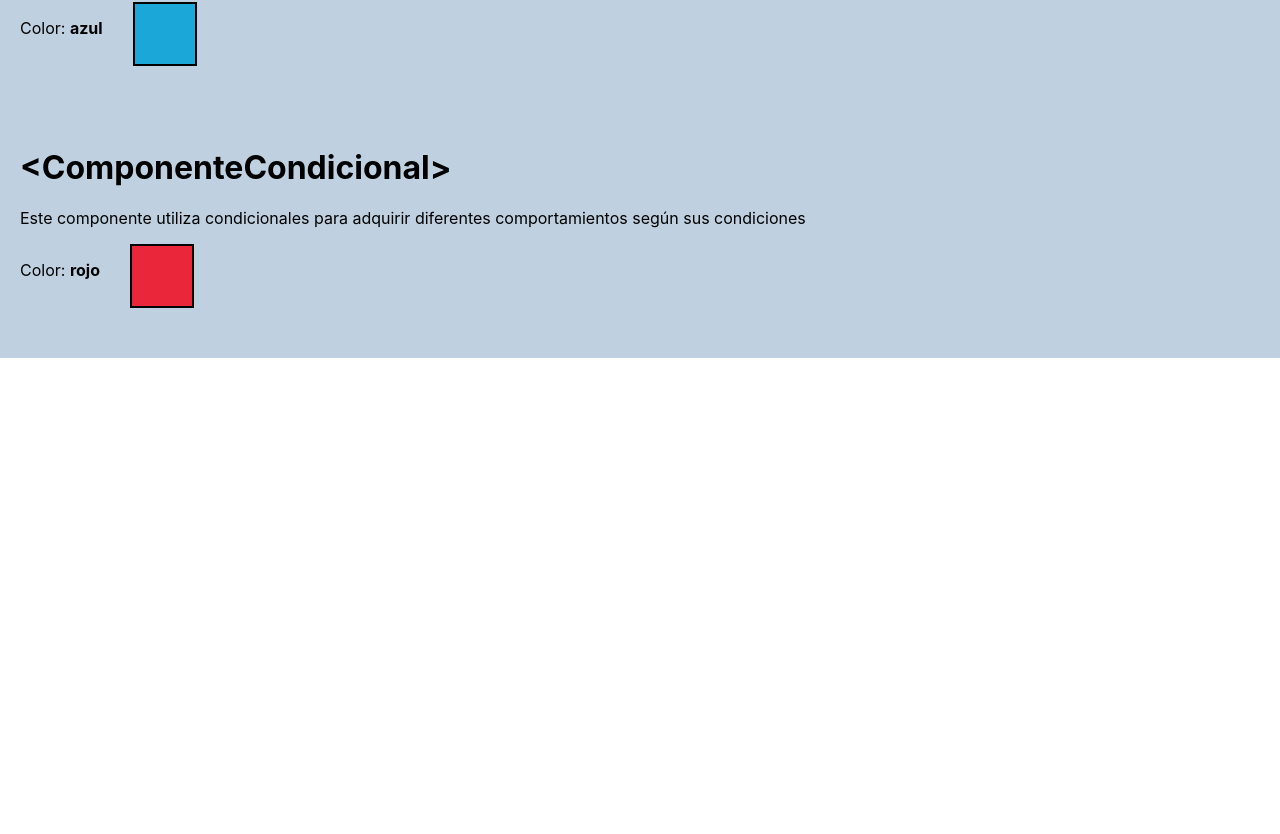
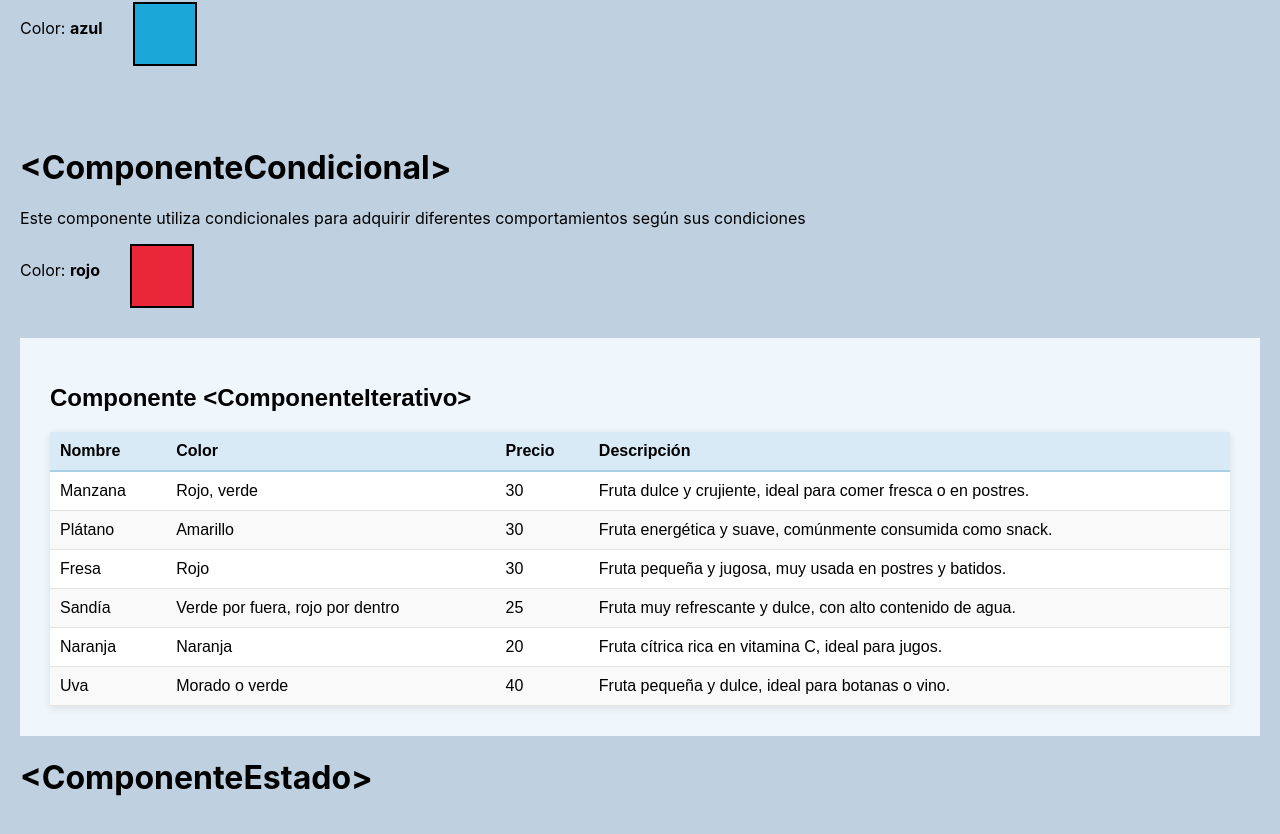
Before and after one commit to aDaowz/itStep_cursos, a React (Create React App) app in the folder React/Proyecto/estudio-react/: page / in a window 1280 px wide. Shown: the part 1339-2173 px from the top of the page. Before the commit the page ends 1697 px from the top, so only its background shows below. Built offline with nearby package versions, Linux system fonts and the light colour scheme.

Commit message:
Se agrega componente iterativo y preparacion para componente de estado

```diff
--- a/React/Proyecto/estudio-react/src/App.js
+++ b/React/Proyecto/estudio-react/src/App.js
@@ -6,9 +6,51 @@ import ComponenteProps from "./components/ComponenteProps/ComponenteProps";
 import ComponenteDestructurado from "./components/ComponenteDestructurado/ComponenteDestructurado";
 import ComponenteChildren from "./components/ComponenteChildren/ComponenteChildren";
 import ComponenteCondicional from "./components/ComponenteCondicional/ComponenteCondicional";
+import ComponenteIterativo from "./components/ComponenteIterativo/ComponenteIterativo";
+import ComponenteEstado from "./components/ComponenteEstado/ComponenteEstado";
 
 // Ejercicio
 import Ejercicio1 from "./pages/Ejercicio1/Ejercicio1";
+
+const frutas = [
+  {
+    nombre: "Manzana",
+    color: "Rojo, verde",
+    precio: 30,
+    descripcion: "Fruta dulce y crujiente, ideal para comer fresca o en postres.",
+  },
+  {
+    nombre: "Plátano",
+    color: "Amarillo",
+    precio: 30,
+    descripcion: "Fruta energética y suave, comúnmente consumida como snack.",
+  },
+  {
+    nombre: "Fresa",
+    color: "Rojo",
+    precio: 30,
+    descripcion: "Fruta pequeña y jugosa, muy usada en postres y batidos.",
+  },
+  {
+    nombre: "Sandía",
+    color: "Verde por fuera, rojo por dentro",
+    precio: 25,
+    descripcion: "Fruta muy refrescante y dulce, con alto contenido de agua.",
+  },
+  {
+    nombre: "Naranja",
+    color: "Naranja",
+    precio: 20,
+    descripcion: "Fruta cítrica rica en vitamina C, ideal para jugos.",
+  },
+  {
+    nombre: "Uva",
+    color: "Morado o verde",
+    precio: 40,
+    descripcion: "Fruta pequeña y dulce, ideal para botanas o vino.",
+  },
+
+];
 
 function App() {
   return (
@@ -37,6 +79,8 @@ function App() {
         </ComponenteChildren>
         <ComponenteCondicional color={{nombre: 'azul', codigo: '#1ba7d8'}} />
         <ComponenteCondicional color={{nombre: 'rojo', codigo: '#ea263a'}} />
+        <ComponenteIterativo datos={ frutas } />
+        <ComponenteEstado />
       </ComponenteChildren>
     </div>
   );
--- /dev/null
+++ b/React/Proyecto/estudio-react/src/components/ComponenteEstado/ComponenteEstado.css
@@ -0,0 +1,31 @@
+.componenteEstado {
+  padding: 20px;
+  background-color: white;
+  border: 1px solid #c7def4;
+  max-width: 400px;
+  margin: 30px auto;
+  text-align: center;
+  border-radius: 8px;
+}
+
+.componenteEstado h1{
+  font-size: 23px;
+}
+
+.mensaje {
+  font-size: 18px;
+  margin-bottom: 10px;
+}
+
+.botonAbrir {
+  padding: 10px 20px;
+  background-color: #3399ff;
+  color: white;
+  border: none;
+  border-radius: 4px;
+  cursor: pointer;
+}
+
+.botonAbrir:hover {
+  background-color: #287dc9;
+}
--- /dev/null
+++ b/React/Proyecto/estudio-react/src/components/ComponenteEstado/ComponenteEstado.js
@@ -0,0 +1,24 @@
+import './ComponenteEstado.css';
+
+/*
+-----------------------------------------------------
+El Estado en React
+-----------------------------------------------------
+
+Para poder manejar el estado de un componente y controlar qué sucede durante la ejecución de la aplicación o durante la interacción del usuario, en React se utiliza el concepto de Estado (del inglés "State")
+
+El estado suele usarse para poder "recordar" si alguna ventana está abierta, cerrada, etc, sólo por poner un ejemplo.
+
+El estado se guarda usando un tipo de función especial denominado "hook". En este ejemplo el hook utilizado será "useState", siendo este el hook más básico de todos.
+
+-----------------------------------------------------
+Hooks
+-----------------------------------------------------
+
+*/
+
+function ComponenteEstado(){
+    return <h1>&lt;ComponenteEstado&gt;</h1>
+}
+
+export default ComponenteEstado;
--- /dev/null
+++ b/React/Proyecto/estudio-react/src/components/ComponenteIterativo/ComponenteIterativo.css
@@ -0,0 +1,39 @@
+/* Contenedor general */
+.componenteIterativo {
+    background-color: #f0f7fc;
+    padding: 30px;
+    font-family: Arial, sans-serif;
+}
+
+/* Título */
+.componenteIterativo h1 {
+    font-size: 24px;
+    margin-bottom: 20px;
+}
+
+/* Tabla */
+.componenteIterativo table {
+    width: 100%;
+    border-collapse: collapse;
+    background-color: white;
+    box-shadow: 0 2px 8px rgba(0, 0, 0, 0.1);
+}
+
+/* Encabezados */
+.componenteIterativo th {
+    background-color: #d9eaf7;
+    padding: 10px;
+    text-align: left;
+    border-bottom: 2px solid #a9cfe7;
+}
+
+/* Celdas */
+.componenteIterativo td {
+    padding: 10px;
+    border-bottom: 1px solid #e3e3e3;
+}
+
+/* Zebra rows */
+.componenteIterativo tr:nth-child(even) td {
+    background-color: #f9f9f9;
+}
--- /dev/null
+++ b/React/Proyecto/estudio-react/src/components/ComponenteIterativo/ComponenteIterativo.js
@@ -0,0 +1,83 @@
+import './ComponenteIterativo.css';
+
+/*
+-----------------------------------------------------
+Iteraciones en los componentes
+-----------------------------------------------------
+
+Como se mencionó en la primera lección de React, un componente no puede devolver más de un elemento de html (lo mismo aplica para las funciones auxiliares). También se mencionó que una alternativa para devolver más de un elemento, es recurriendo a los arreglos, siendo esta la manera de renderizar más de un elemento iterativamente.
+
+-----------------------------------------------------
+Uso de .map()
+-----------------------------------------------------
+
+El método .map() es una función propia de los arreglos en Javascript. Su propósito es recorrer cada elemento del arreglo y devolver un nuevo arreglo. En React es muy usado para transformar un arreglo de datos en un arreglo de elementos de JSX, que luego puede ser renderizado en pantalla.
+
+Dicho en palabras más resumidas, .map recibe un arreglo de un tipo y devuelve un arreglo de otro tipo que ha sido modificado según las necesidades requeridas.
+
+    Ejemplo básico de uso de .map:
+
+        const frutas = ["Manzana", "Pera", "Plátano"];
+
+        const listadoFrutas = frutas.map((fruta, i) => {
+            return <li key={i}>{ fruta }</li>;
+        });
+*/
+
+function createTabla(props){
+    const longitud = props.datos.length;
+    let arregloDeRows = [];
+
+    for(let i = 0; i < longitud; i++){
+        const item = props.datos[i];
+        arregloDeRows.push(
+            <tr key={i}>
+                <td>{item.nombre}</td>
+                <td>{item.color}</td>
+                <td>{item.precio}</td>
+                <td>{item.descripcion}</td>
+            </tr>
+        );
+    }
+
+    return arregloDeRows;
+}
+
+function createTableMap(props){
+    const arregloDeRows = props.datos.map((fruta, i) => {
+        return(
+            <tr key={i}>
+                <td>{fruta.nombre}</td>
+                <td>{fruta.color}</td>
+                <td>{fruta.precio}</td>
+                <td>{fruta.descripcion}</td>
+            </tr>
+        );
+    });
+    return arregloDeRows;
+}
+
+function ComponenteIterativo(props) {
+    return (
+        <div className="componenteIterativo">
+            <h1>Componente &lt;ComponenteIterativo&gt;</h1>
+
+            <table>
+                <thead>
+                    <tr>
+                        <th>Nombre</th>
+                        <th>Color</th>
+                        <th>Precio</th>
+                        <th>Descripción</th>
+                    </tr>
+                </thead>
+                <tbody>
+                    {/*createTabla(props)*/}
+                    {createTableMap(props)}
+                </tbody>
+            </table>
+        </div>
+    );
+}
+
+export default ComponenteIterativo;
```
Also changed, not shown: React/Proyecto/estudio-react/src/components/ComponenteModal/ComponenteModal.css (added, +34 -0 lines), React/Proyecto/estudio-react/src/components/ComponenteModal/ComponenteModal.js (added, +7 -0 lines).
